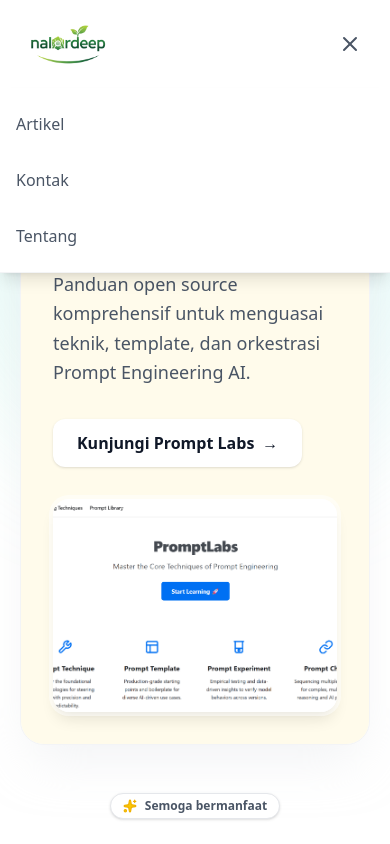
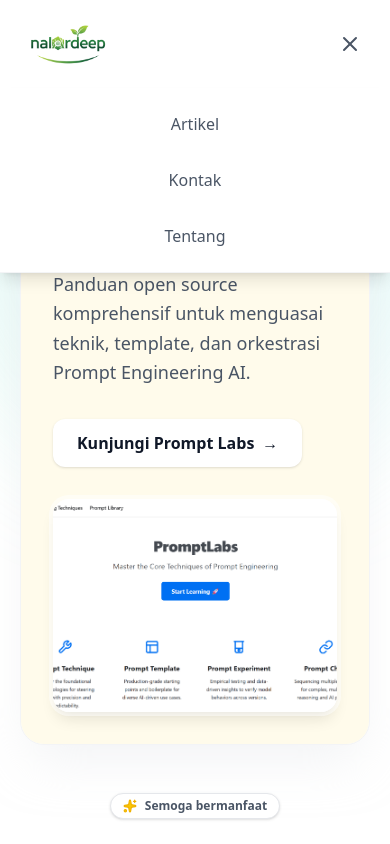
Before and after one commit to nalardeep/nalardeep, a Next.js app: page / in a window 390 px wide. Both pictures are taken after a click on the button "Toggle navigation menu". Shown: the top 844 px of the page. Built offline with nearby package versions, Linux system fonts and the light colour scheme.

Commit message:
feat(header): fix items in center

```diff
--- a/components/header.tsx
+++ b/components/header.tsx
@@ -57,7 +57,7 @@ const Header = () => {
 
                 {/* Mobile Menu */}
                 {isOpen && (
-                    <div className="md:hidden absolute top-full left-0 w-full bg-white border-b border-gray-100 shadow-lg py-4 px-4 flex flex-col gap-4">
+                    <div className="md:hidden absolute top-full left-0 w-full bg-white border-b border-gray-100 shadow-lg py-4 px-4 flex flex-col items-center gap-4">
                         <Link href="/articles" className="text-gray-600 hover:text-primary-500 font-medium py-2 block" onClick={() => setIsOpen(false)}>Artikel</Link>
                         <Link href="/contact" className="text-gray-600 hover:text-primary-500 font-medium py-2 block" onClick={() => setIsOpen(false)}>Kontak</Link>
                         <Link href="/about" className="text-gray-600 hover:text-primary-500 font-medium py-2 block" onClick={() => setIsOpen(false)}>Tentang</Link>
```
